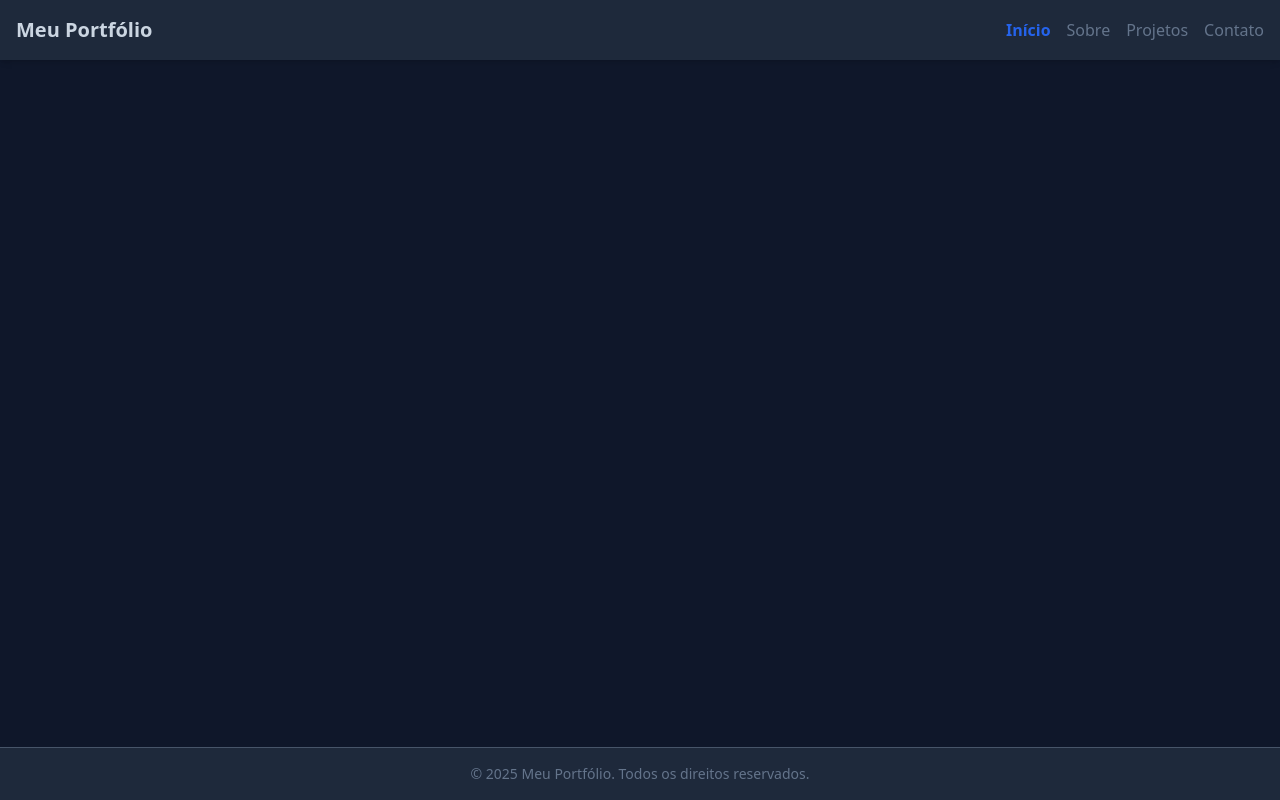
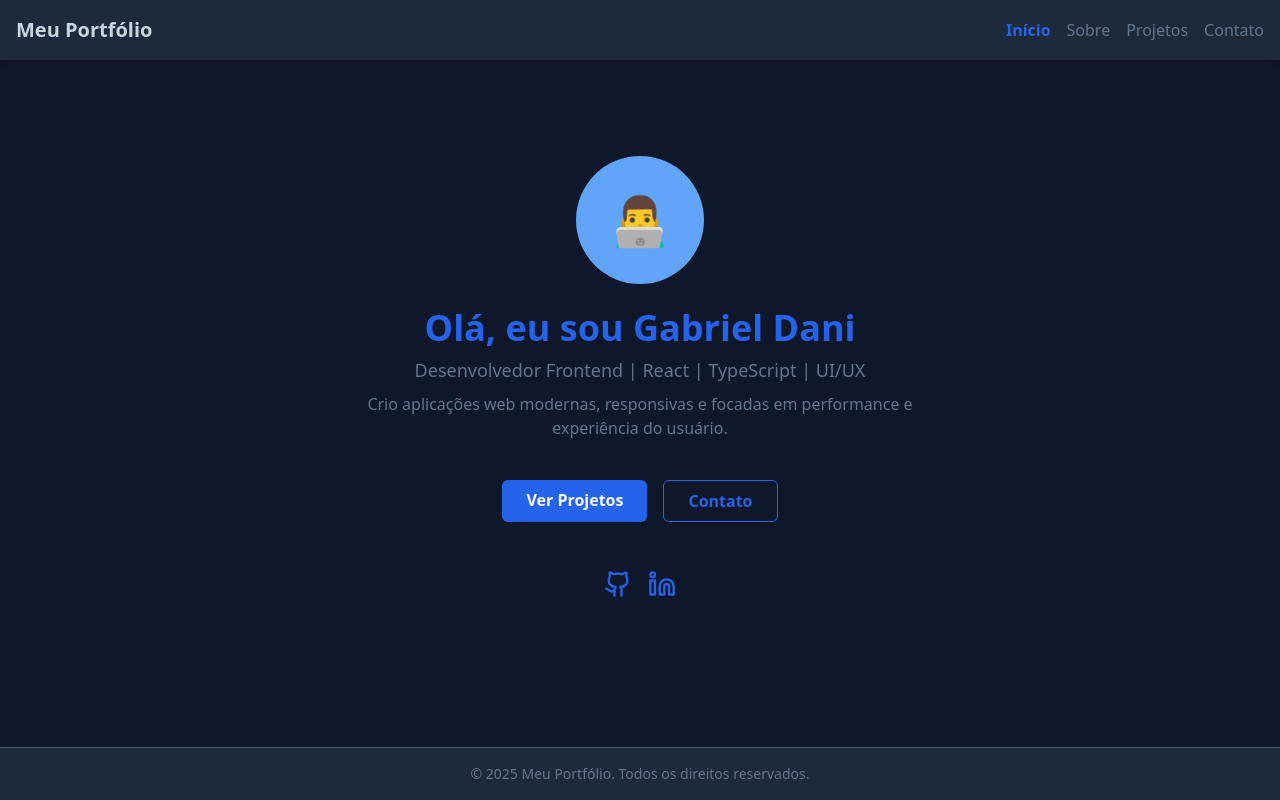
Before and after one commit to GabrielDani/portfolio, a React (Vite) app: page / in a window 1280 px wide. Built offline with nearby package versions, Linux system fonts and the light colour scheme.

Commit message:
homepage & components

```diff
--- a/package.json
+++ b/package.json
@@ -11,6 +11,8 @@
   },
   "dependencies": {
     "@tailwindcss/vite": "^4.1.4",
+    "framer-motion": "^12.9.2",
+    "lucide-react": "^0.503.0",
     "react": "^19.0.0",
     "react-dom": "^19.0.0",
     "react-router-dom": "^7.5.2",
--- /dev/null
+++ b/src/animations/variants.ts
@@ -0,0 +1,18 @@
+// src/animations/variants.ts
+export const fadeInUp = {
+  initial: { opacity: 0, y: 20 },
+  animate: { opacity: 1, y: 0 },
+  transition: { duration: 0.6, ease: "easeOut" },
+};
+
+export const fadeIn = {
+  initial: { opacity: 0 },
+  animate: { opacity: 1 },
+  transition: { duration: 0.6, ease: "easeOut" },
+};
+
+export const scaleIn = {
+  initial: { opacity: 0, scale: 0.8 },
+  animate: { opacity: 1, scale: 1 },
+  transition: { duration: 0.6, ease: "easeOut" },
+};
--- /dev/null
+++ b/src/components/common/SocialLinks.tsx
@@ -0,0 +1,24 @@
+import { Github, Linkedin } from "lucide-react";
+
+export function SocialLinks() {
+  return (
+    <div className="flex gap-4 text-primary">
+      <a
+        href="https://github.com/GabrielDaniAz"
+        target="_blank"
+        rel="noopener noreferrer"
+        aria-label="Link para GitHub"
+      >
+        <Github size={28} />
+      </a>
+      <a
+        href="https://linkedin.com/in/gabriel-dani-de-azevedo-a69740288"
+        target="_blank"
+        rel="noopener noreferrer"
+        aria-label="Link para LinkedIn"
+      >
+        <Linkedin size={28} />
+      </a>
+    </div>
+  );
+}
--- /dev/null
+++ b/src/components/ui/Avatar.tsx
@@ -0,0 +1,11 @@
+export function Avatar({ icon }: { icon: string }) {
+  return (
+    <div
+      role="img"
+      aria-label="Avatar programador"
+      className="w-32 h-32 bg-primary-light rounded-full flex items-center justify-center text-white text-5xl font-bold"
+    >
+      <span>{icon}</span>
+    </div>
+  );
+}
--- /dev/null
+++ b/src/components/ui/ButtonLink.tsx
@@ -0,0 +1,23 @@
+interface ButtonLinkProps {
+  href: string;
+  text: string;
+  variant: "primary" | "outline";
+}
+
+export function ButtonLink({ href, text, variant }: ButtonLinkProps) {
+  const baseClass = "font-semibold py-2 px-6 rounded-md transition-colors";
+  const variants = {
+    primary: "bg-primary hover:bg-primary-dark text-white",
+    outline:
+      "border border-primary text-primary hover:bg-primary-light hover:text-white",
+  };
+
+  return (
+    <a
+      href={href}
+      className={`${baseClass} ${variants[variant]} focus:outline-none focus:ring-2 focus:ring-primary-dark`}
+    >
+      {text}
+    </a>
+  );
+}
--- /dev/null
+++ b/src/components/ui/Heading.tsx
@@ -0,0 +1,17 @@
+interface HeadingProps {
+  level: 1 | 2;
+  text: string;
+  variant?: "subheading";
+}
+
+export function Heading({ level, text, variant }: HeadingProps) {
+  const Tag = level === 1 ? "h1" : "h2";
+  const classes =
+    level === 1
+      ? "text-4xl font-bold text-primary"
+      : variant === "subheading"
+      ? "text-lg text-muted"
+      : "text-2xl text-primary";
+
+  return <Tag className={classes}>{text}</Tag>;
+}
--- /dev/null
+++ b/src/components/ui/Paragraph.tsx
@@ -0,0 +1,3 @@
+export function Paragraph({ text }: { text: string }) {
+  return <p className="max-w-xl text-muted">{text}</p>;
+}
--- /dev/null
+++ b/src/pages/Home.tsx
@@ -0,0 +1,36 @@
+import { SocialLinks } from "@/components/common/SocialLinks";
+import { Avatar } from "@/components/ui/Avatar";
+import { ButtonLink } from "@/components/ui/ButtonLink";
+import { Heading } from "@/components/ui/Heading";
+import { Paragraph } from "@/components/ui/Paragraph";
+import { fadeInUp, fadeIn, scaleIn } from "@/animations/variants";
+import { motion } from "framer-motion";
+
+export default function Home() {
+  return (
+    <section className="flex flex-col items-center justify-center text-center py-20 space-y-6">
+      <motion.div {...scaleIn}>
+        <Avatar icon="👨‍💻" />
+      </motion.div>
+
+      <motion.div {...fadeInUp} className="space-y-2">
+        <Heading level={1} text="Olá, eu sou Gabriel Dani" />
+        <Heading
+          level={2}
+          text="Desenvolvedor Frontend | React | TypeScript | UI/UX"
+          variant="subheading"
+        />
+        <Paragraph text="Crio aplicações web modernas, responsivas e focadas em performance e experiência do usuário." />
+      </motion.div>
+
+      <motion.div {...fadeInUp} className="flex gap-4 mt-4">
+        <ButtonLink href="/projetos" variant="primary" text="Ver Projetos" />
+        <ButtonLink href="/contato" variant="outline" text="Contato" />
+      </motion.div>
+
+      <motion.div {...fadeIn} className="mt-6">
+        <SocialLinks />
+      </motion.div>
+    </section>
+  );
+}
--- a/src/router/index.tsx
+++ b/src/router/index.tsx
@@ -2,7 +2,7 @@ import Layout from "@/layout/Layout";
 import { JSX, lazy, Suspense } from "react";
 import { createBrowserRouter } from "react-router-dom";
 
-// const Home = lazy(() => import("@/pages/Home"));
+const Home = lazy(() => import("@/pages/Home"));
 // const About = lazy(() => import('@/pages/About'));
 // const Projects = lazy(() => import('@/pages/Projects'));
 // const Contact = lazy(() => import('@/pages/Contact'));
@@ -20,7 +20,7 @@ export const router = createBrowserRouter([
     path: "/",
     element: <Layout />,
     children: [
-      // { index: true, element: withSuspense(Home) },
+      { index: true, element: withSuspense(Home) },
       //   { path: "sobre", element: withSuspense(About) },
       //   { path: "projetos", element: withSuspense(Projects) },
       //   { path: "contato", element: withSuspense(Contact) },
```
Also changed, not shown: 1 other file (tests, documents, lock files or other folders).
